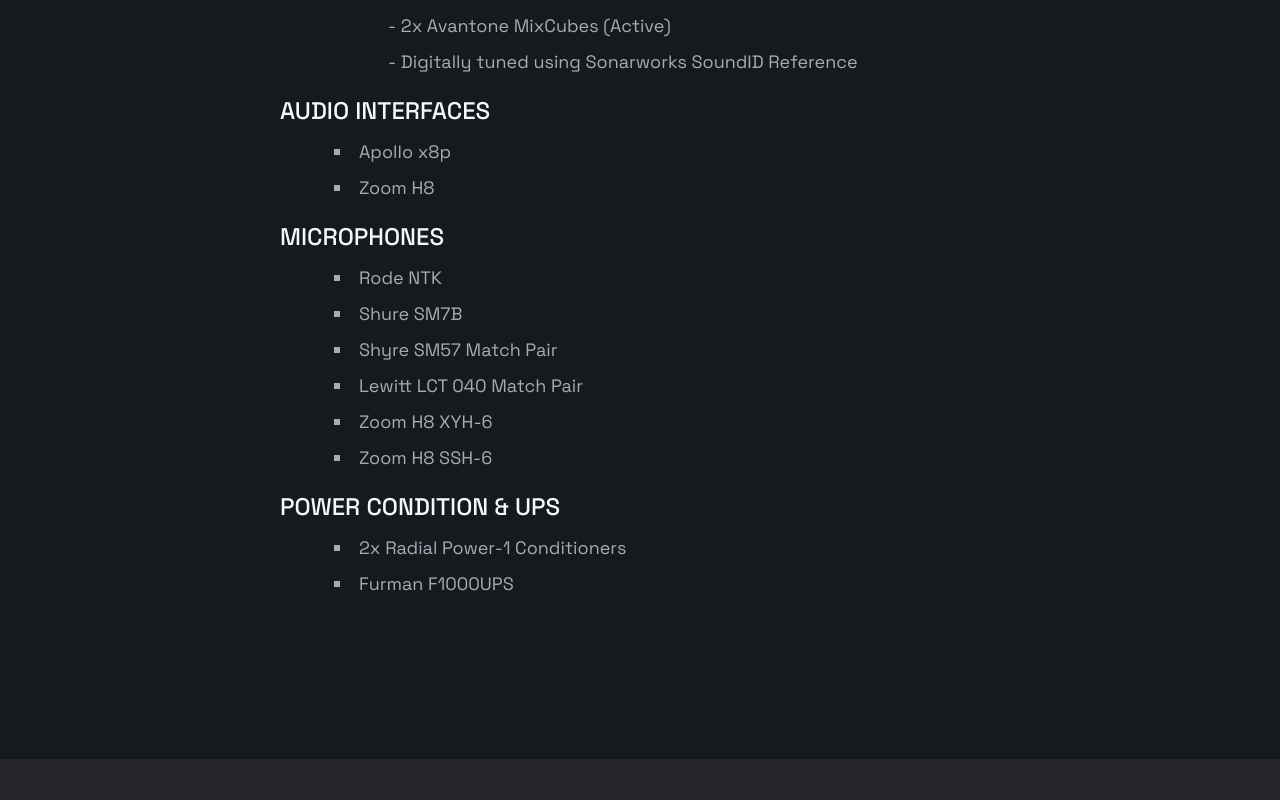
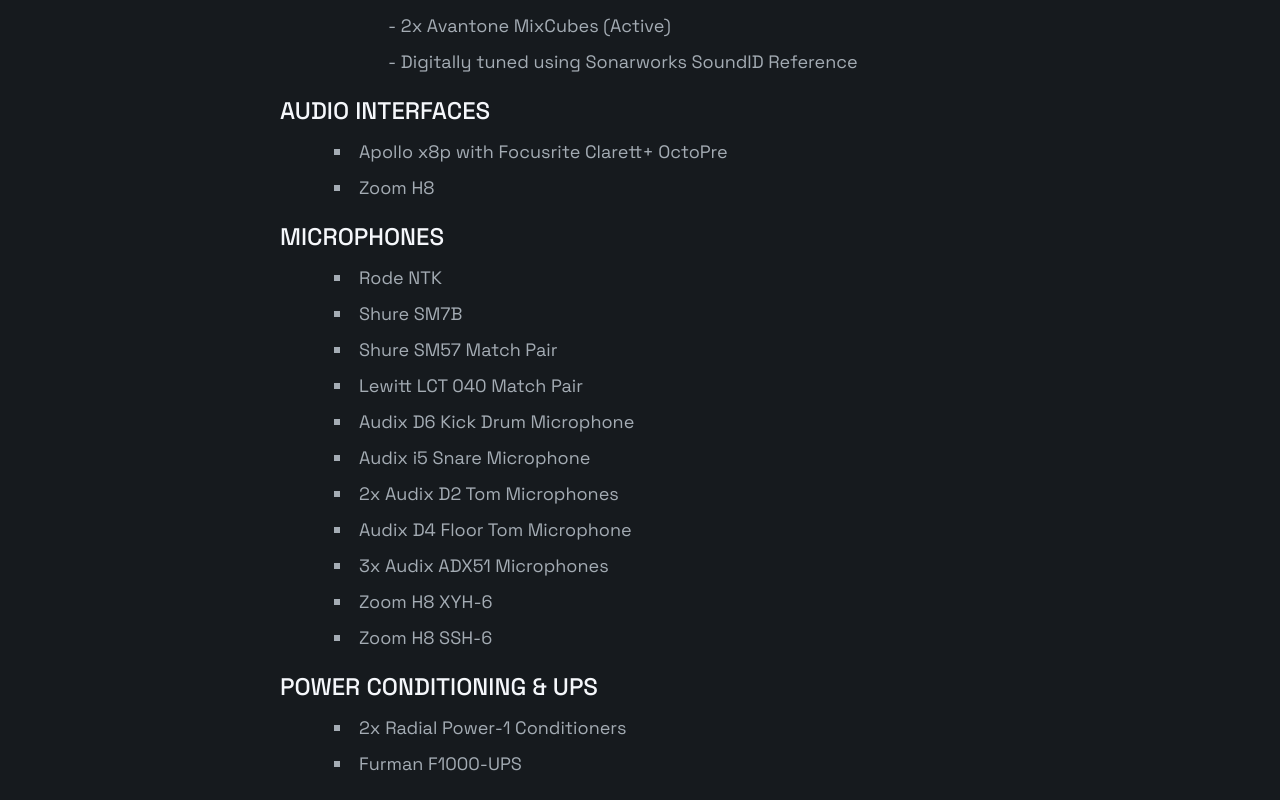
Before and after one commit to colevanverth/ikaikarecords, a Next.js app in the folder ikaikawebsite/: page /studio-equipment in a window 1280 px wide. Shown: the part 620-1420 px from the top of the page. Built offline with nearby package versions, Linux system fonts and the light colour scheme.

Commit message:
Got calendly working with CJ's calendly, changed some of the studio recording equipment.

```diff
--- a/ikaikawebsite/components/EquipmentList.js
+++ b/ikaikawebsite/components/EquipmentList.js
@@ -24,7 +24,7 @@
          </li>
          <li key={Math.random()}> AUDIO INTERFACES
             <ul>
-               <li key={Math.random()}> Apollo x8p </li>
+               <li key={Math.random()}> Apollo x8p with Focusrite Clarett+ OctoPre </li>
                <li key={Math.random()}> Zoom H8 </li>
             </ul>
          </li>
@@ -32,16 +32,22 @@
             <ul>
                <li key={Math.random()}> Rode NTK </li>
                <li key={Math.random()}> Shure SM7B </li>
-               <li key={Math.random()}> Shyre SM57 Match Pair </li>
+               <li key={Math.random()}> Shure SM57 Match Pair </li>
                <li key={Math.random()}> Lewitt LCT 040 Match Pair </li>
+               <li key={Math.random()}> Audix D6 Kick Drum Microphone </li>
+               <li key={Math.random()}> Audix i5 Snare Microphone </li>
+               <li key={Math.random()}> 2x Audix D2 Tom Microphones </li>
+               <li key={Math.random()}> Audix D4 Floor Tom Microphone </li>
+               <li key={Math.random()}> 3x Audix ADX51 Microphones </li>
+
                <li key={Math.random()}> Zoom H8 XYH-6 </li>
                <li key={Math.random()}> Zoom H8 SSH-6 </li>
             </ul>
          </li>
-         <li key={Math.random()}> POWER CONDITION & UPS
+         <li key={Math.random()}> POWER CONDITIONING & UPS
             <ul>
                <li key={Math.random()}> 2x Radial Power-1 Conditioners </li>
-               <li key={Math.random()}>Furman F1000UPS </li>
+               <li key={Math.random()}>Furman F1000-UPS </li>
             </ul>
          </li>
 
```
Also changed, not shown: ikaikawebsite/pages/services/[id]/index.js (+5 -3 lines).
